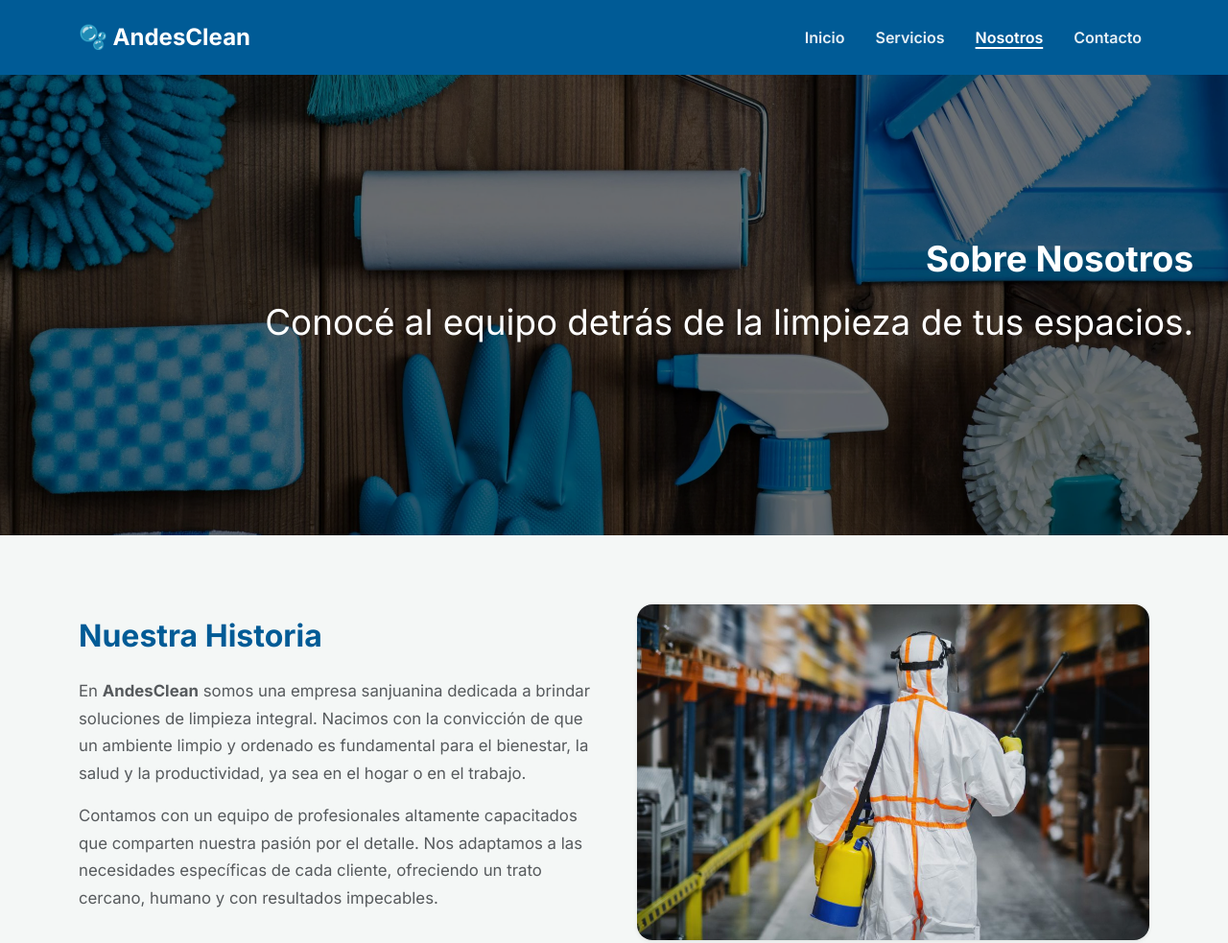
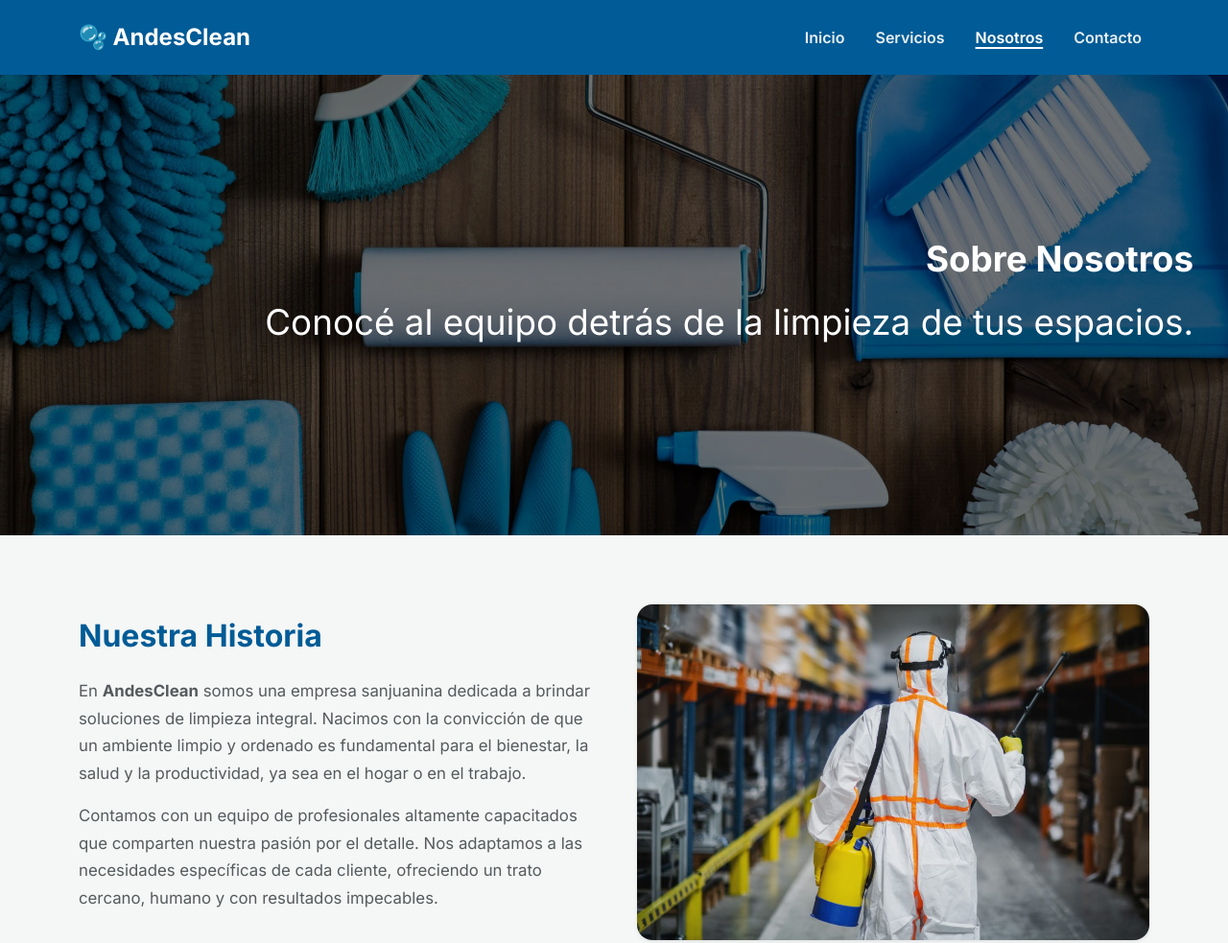
Before and after one commit to Agustin213a/AndesClean, a plain HTML site: page nosotros.html in a window 1280 px wide. Shown: the top 983 px of the page at 96% size. Drawn offline with nearby package versions, Linux system fonts and the light colour scheme.

Commit message:
Change page title from 'Servicios' to 'Nosotros'

```diff
--- a/nosotros.html
+++ b/nosotros.html
@@ -3,7 +3,7 @@
 <head>
     <meta charset="UTF-8">
     <meta name="viewport" content="width=device-width, initial-scale=1.0">
-    <title>AndesClean - Servicios</title>
+    <title>AndesClean - Nosotros</title>
     <link rel="icon" href="./img/icon.svg" type="image/svg+xml">
     <link rel="preconnect" href="https://fonts.googleapis.com">
     <link rel="preconnect" href="https://fonts.gstatic.com" crossorigin>
@@ -33,7 +33,7 @@
     </nav>
 
     <header class="position-relative bg-dark nosotros-header">
-        <img src="./img/nosotros-inicio.webp" class="w-100 h-100" style="object-fit: cover" alt="Equipo de limpieza profesional">
+        <img src="./img/nosotros-inicio.webp" class="w-100 h-100" style="object-fit: cover; object-position: top;" alt="Equipo de limpieza profesional">
         <div class="position-absolute top-50 start-50 translate-middle text-center text-white w-100 px-3" style="z-index: 10;">
             <h1 class="header-custom titulo-nosotros display-5 fw-bold mb-3">Sobre Nosotros</h1>
             <p class="header-custom subtitulo-nosotros lead mb-4">Conocé al equipo detrás de la limpieza de tus espacios.</p>
```
